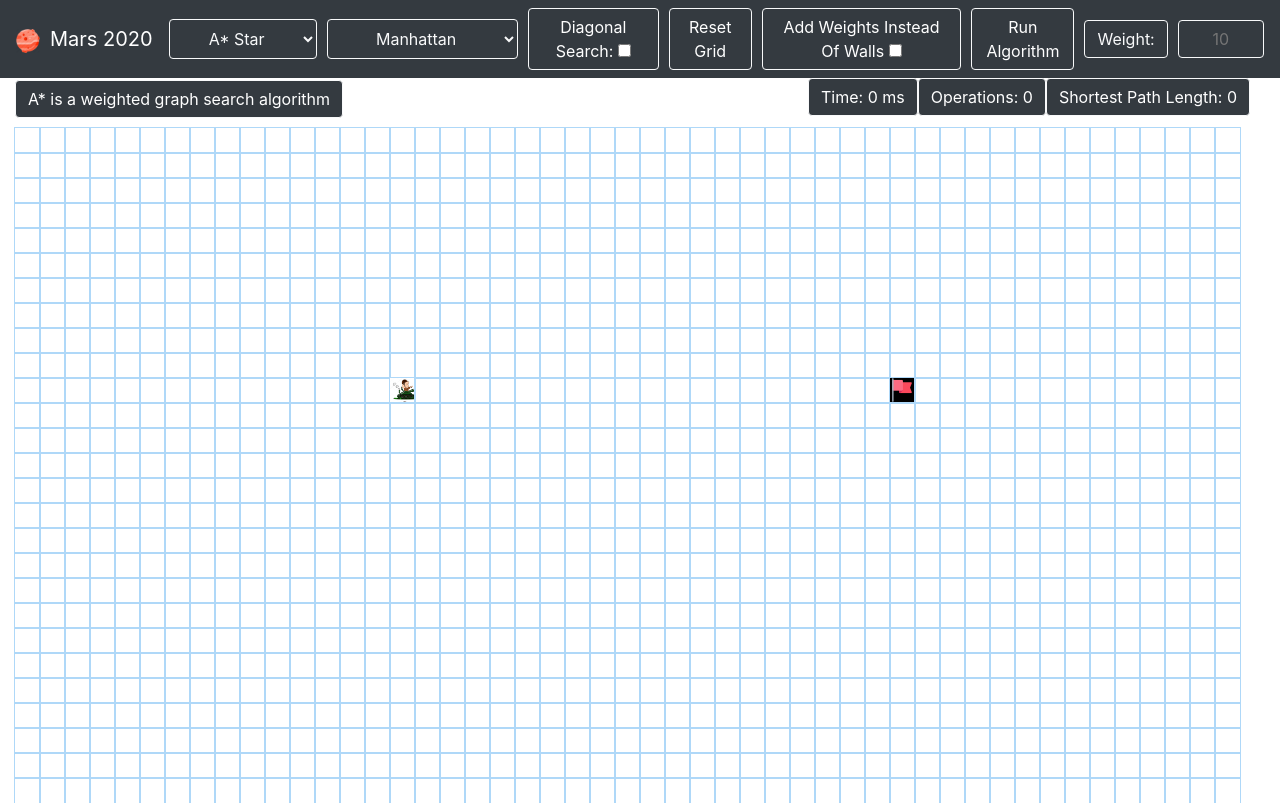
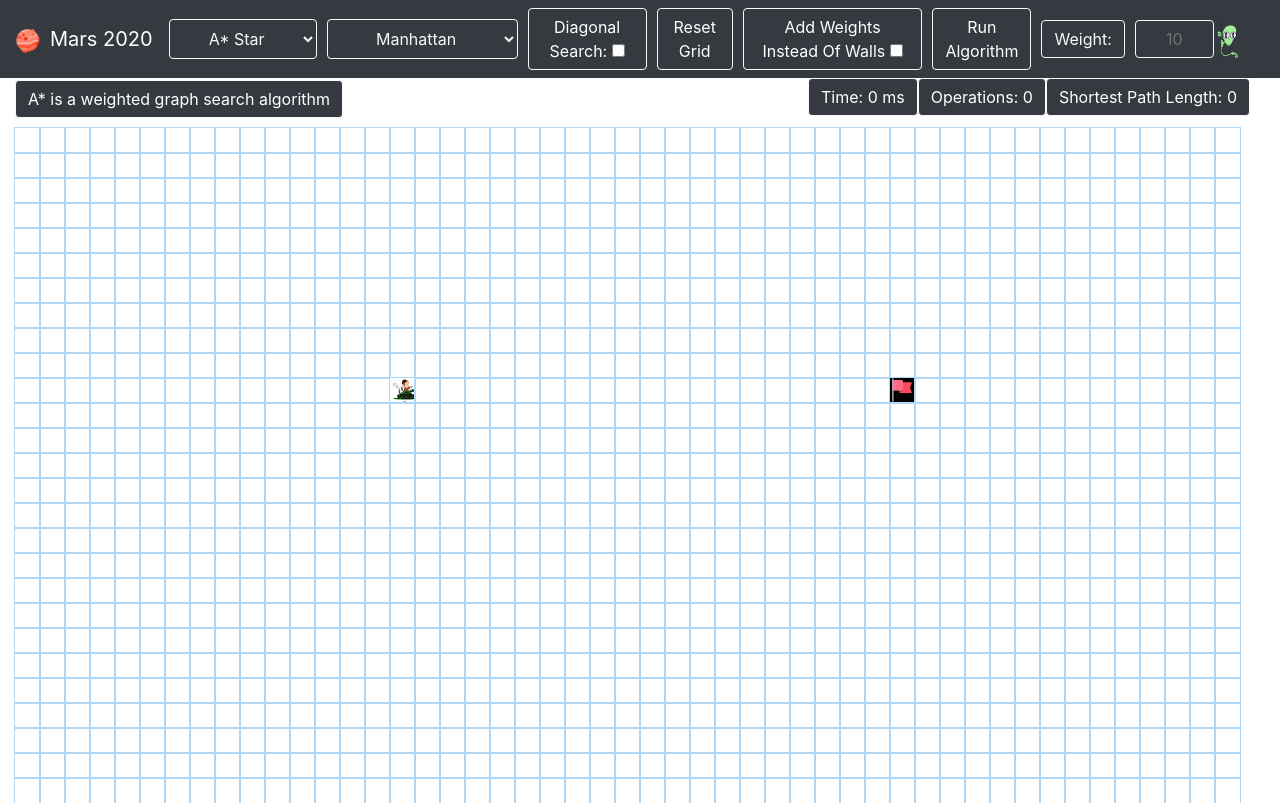
Before and after one commit to mavneeK/Mars-2020-Microsoft, a React (Create React App) app: page / in a window 1280 px wide. Built offline with nearby package versions, Linux system fonts and the light colour scheme; the HTML template or start-up script is replaced by a standard one.

Commit message:
Alien added

```diff
--- a/src/Components/NavigationBar.jsx
+++ b/src/Components/NavigationBar.jsx
@@ -2,6 +2,7 @@ import React from 'react';
 import './NavigationBar.css';
 
 var mars_image = require('../assets/mars_icon.png')
+var alien = require('../assets/alien.gif');
 
 
 export default class NavigationBar extends React.Component {
@@ -51,6 +52,7 @@ export default class NavigationBar extends React.Component {
                         <span style={{ marginRight: "10px", marginLeft: "10px" }} className="btn btn-dark border border-light text-light rounded">Weight:</span>
                         <input style={{ width: "10%" }} className="btn btn-dark border border-light text-light rounded" placeholder="10" id="weight" type="number" onChange={(event) => this.props.changeWeight(event.target.value)}>
                         </input>
+                        <img src={alien} height="40px" width="40px" style={{ marginRight: "10px" }}></img>
                     </div>
                 </nav>
             </div >
```
Also changed, not shown: src/assets/alien.gif (added).
